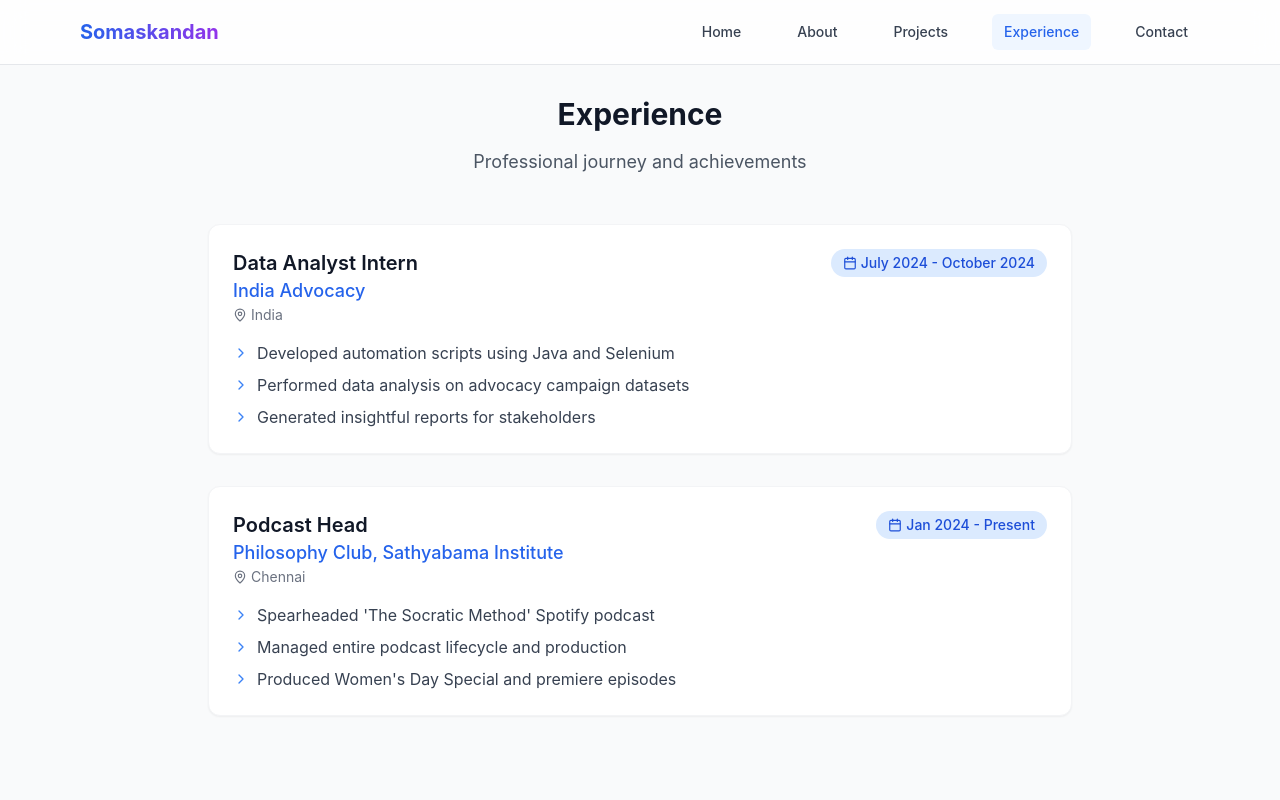
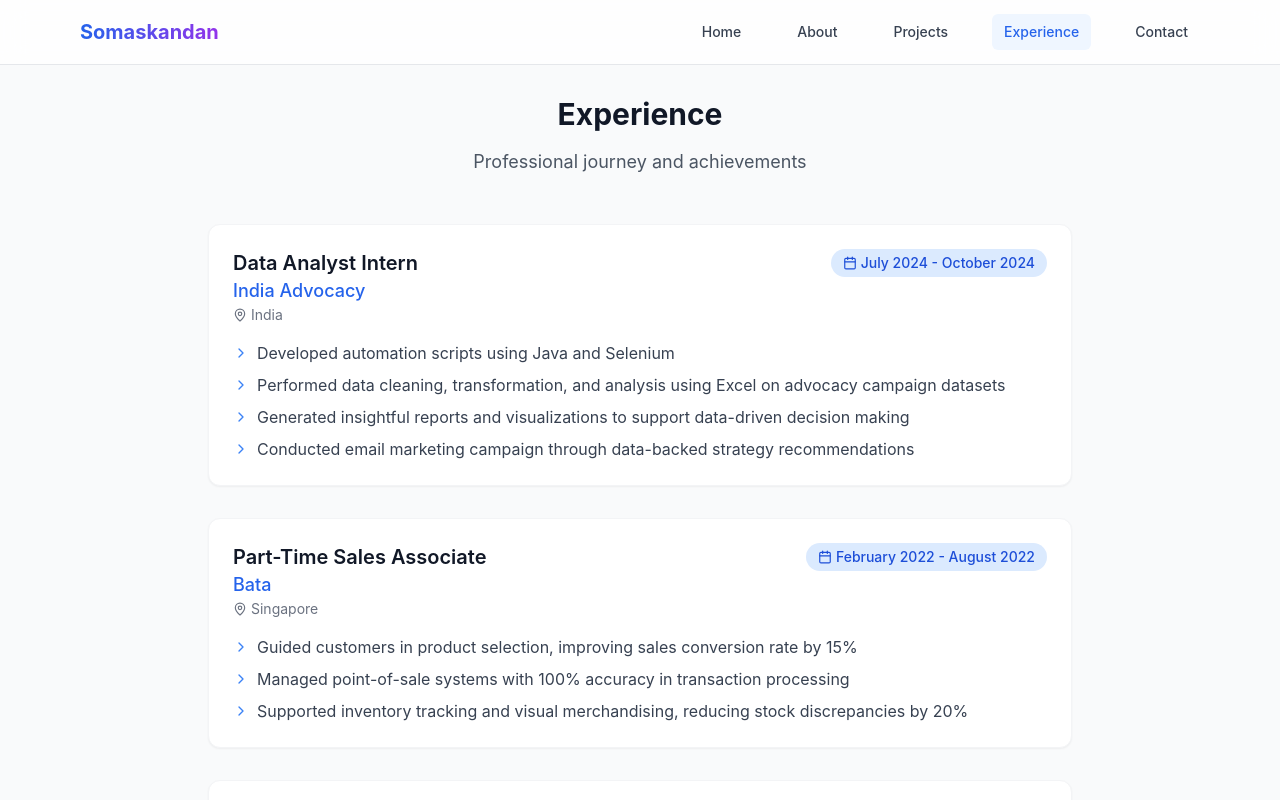
Before and after one commit to Somaskandan931/portfolio-project, a React (Create React App) app: page / in a window 1280 px wide. Both pictures are taken after a click on the button "Experience". Shown: the top 800 px of the page. Built offline with nearby package versions, Linux system fonts and the light colour scheme.

Commit message:
New updates

```diff
--- a/src/pages/Experience.jsx
+++ b/src/pages/Experience.jsx
@@ -10,19 +10,43 @@ const ExperiencePage = () => {
       period: "July 2024 - October 2024",
       achievements: [
         "Developed automation scripts using Java and Selenium",
-        "Performed data analysis on advocacy campaign datasets",
-        "Generated insightful reports for stakeholders"
+        "Performed data cleaning, transformation, and analysis using Excel on advocacy campaign datasets",
+        "Generated insightful reports and visualizations to support data-driven decision making",
+        "Conducted email marketing campaign through data-backed strategy recommendations"
+      ]
+    },
+    {
+      role: "Part-Time Sales Associate",
+      company: "Bata",
+      location: "Singapore",
+      period: "February 2022 - August 2022",
+      achievements: [
+        "Guided customers in product selection, improving sales conversion rate by 15%",
+        "Managed point-of-sale systems with 100% accuracy in transaction processing",
+        "Supported inventory tracking and visual merchandising, reducing stock discrepancies by 20%"
+      ]
+    },
+    {
+      role: "Security Trooper",
+      company: "Singapore Armed Forces",
+      location: "Singapore",
+      period: "January 2020 - January 2022",
+      achievements: [
+        "Managed operations of the Pass Making Office (PMO), ensuring 100% compliance with security protocols",
+        "Collaborated with Ministry of Health COVID-19 Task Force to implement containment strategies",
+        "Maintained detailed security records and generated analytical reports for command leadership"
       ]
     },
     {
       role: "Podcast Head",
-      company: "Philosophy Club, Sathyabama Institute",
+      company: "Philosophy and Open Discussion Club, Sathyabama Institute of Science and Technology",
       location: "Chennai",
-      period: "Jan 2024 - Present",
+      period: "Jan 2024 – Present",
       achievements: [
-        "Spearheaded 'The Socratic Method' Spotify podcast",
-        "Managed entire podcast lifecycle and production",
-        "Produced Women's Day Special and premiere episodes"
+        "Spearheaded creation and growth of 'The Socratic Method' Spotify podcast",
+        "Managed podcast lifecycle: ideation, scripting, speaker outreach, editing, publishing",
+        "Produced Women’s Day Special and premiere 'college life' episodes with positive reception",
+        "Handled post-production using DaVinci, sourced original jingles, and ensured audio quality"
       ]
     }
   ];
```
